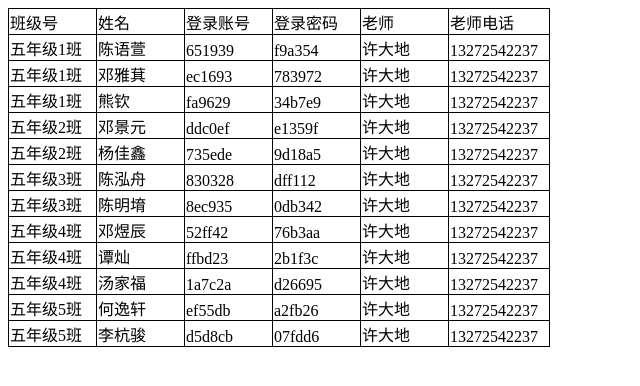
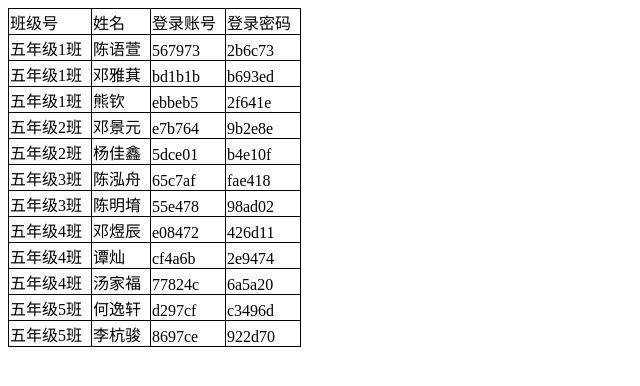
Before and after one commit to xudadi/bc, a plain HTML site: page zhanghao/2023year.html in a window 1280 px wide. Shown: the whole page, without its empty margins (0-640 px from the left). Drawn offline with Linux system fonts and the light colour scheme.

Commit message:
Update 2023year.html

```diff
--- a/zhanghao/2023year.html
+++ b/zhanghao/2023year.html
@@ -1,3 +1,4 @@
+
 <html xmlns:v="urn:schemas-microsoft-com:vml" xmlns:o="urn:schemas-microsoft-com:office:office" xmlns:x="urn:schemas-microsoft-com:office:excel" xmlns="http://www.w3.org/TR/REC-html40">
  <head>
   <meta http-equiv="Content-Type" content="text/html; charset=utf-8">
@@ -6,13 +7,13 @@
   <!--[if gte mso 9]>
    <xml>
     <o:DocumentProperties>
-     <o:Created>2023-10-16T13:24:10</o:Created>
+     <o:Created>2023-10-26T20:24:11</o:Created>
      <o:LastAuthor>许大大</o:LastAuthor>
-     <o:LastSaved>2023-10-16T13:25:18</o:LastSaved>
+     <o:LastSaved>2023-10-26T20:24:54</o:LastSaved>
     </o:DocumentProperties>
     <o:CustomDocumentProperties>
-     <o:ICV dt:dt="string">932D9E68FDF64D7C98085E46ACDEA6FF</o:ICV>
-     <o:KSOProductBuildVer dt:dt="string">2052-11.8.6.10973</o:KSOProductBuildVer>
+     <o:ICV dt:dt="string">A03CD3D3CD7744EB9D4C24C90990A2E4</o:ICV>
+     <o:KSOProductBuildVer dt:dt="string">2052-11.8.2.11978</o:KSOProductBuildVer>
     </o:CustomDocumentProperties>
    </xml>
   <![endif]-->
@@ -48,7 +49,7 @@ br
 	mso-generic-font-family:auto;
 	mso-font-charset:134;}
 .font2
-	{color:#9C6500;
+	{color:#000000;
 	font-size:11.0pt;
 	font-weight:400;
 	font-style:normal;
@@ -57,6 +58,24 @@ br
 	mso-generic-font-family:auto;
 	mso-font-charset:0;}
 .font3
+	{color:#3F3F76;
+	font-size:11.0pt;
+	font-weight:400;
+	font-style:normal;
+	text-decoration:none;
+	font-family:"宋体";
+	mso-generic-font-family:auto;
+	mso-font-charset:0;}
+.font4
+	{color:#9C0006;
+	font-size:11.0pt;
+	font-weight:400;
+	font-style:normal;
+	text-decoration:none;
+	font-family:"宋体";
+	mso-generic-font-family:auto;
+	mso-font-charset:0;}
+.font5
 	{color:#FFFFFF;
 	font-size:11.0pt;
 	font-weight:400;
@@ -65,97 +84,7 @@ br
 	font-family:"宋体";
 	mso-generic-font-family:auto;
 	mso-font-charset:0;}
-.font4
-	{color:#1F497D;
-	font-size:11.0pt;
-	font-weight:700;
-	font-style:normal;
-	text-decoration:none;
-	font-family:"宋体";
-	mso-generic-font-family:auto;
-	mso-font-charset:134;}
-.font5
-	{color:#000000;
-	font-size:11.0pt;
-	font-weight:400;
-	font-style:normal;
-	text-decoration:none;
-	font-family:"宋体";
-	mso-generic-font-family:auto;
-	mso-font-charset:0;}
 .font6
-	{color:#006100;
-	font-size:11.0pt;
-	font-weight:400;
-	font-style:normal;
-	text-decoration:none;
-	font-family:"宋体";
-	mso-generic-font-family:auto;
-	mso-font-charset:0;}
-.font7
-	{color:#000000;
-	font-size:11.0pt;
-	font-weight:700;
-	font-style:normal;
-	text-decoration:none;
-	font-family:"宋体";
-	mso-generic-font-family:auto;
-	mso-font-charset:0;}
-.font8
-	{color:#1F497D;
-	font-size:13.0pt;
-	font-weight:700;
-	font-style:normal;
-	text-decoration:none;
-	font-family:"宋体";
-	mso-generic-font-family:auto;
-	mso-font-charset:134;}
-.font9
-	{color:#3F3F3F;
-	font-size:11.0pt;
-	font-weight:700;
-	font-style:normal;
-	text-decoration:none;
-	font-family:"宋体";
-	mso-generic-font-family:auto;
-	mso-font-charset:0;}
-.font10
-	{color:#1F497D;
-	font-size:15.0pt;
-	font-weight:700;
-	font-style:normal;
-	text-decoration:none;
-	font-family:"宋体";
-	mso-generic-font-family:auto;
-	mso-font-charset:134;}
-.font11
-	{color:#3F3F76;
-	font-size:11.0pt;
-	font-weight:400;
-	font-style:normal;
-	text-decoration:none;
-	font-family:"宋体";
-	mso-generic-font-family:auto;
-	mso-font-charset:0;}
-.font12
-	{color:#FA7D00;
-	font-size:11.0pt;
-	font-weight:700;
-	font-style:normal;
-	text-decoration:none;
-	font-family:"宋体";
-	mso-generic-font-family:auto;
-	mso-font-charset:0;}
-.font13
-	{color:#9C0006;
-	font-size:11.0pt;
-	font-weight:400;
-	font-style:normal;
-	text-decoration:none;
-	font-family:"宋体";
-	mso-generic-font-family:auto;
-	mso-font-charset:0;}
-.font14
 	{color:#0000FF;
 	font-size:11.0pt;
 	font-weight:400;
@@ -165,7 +94,7 @@ br
 	font-family:"宋体";
 	mso-generic-font-family:auto;
 	mso-font-charset:0;}
-.font15
+.font7
 	{color:#800080;
 	font-size:11.0pt;
 	font-weight:400;
@@ -175,7 +104,34 @@ br
 	font-family:"宋体";
 	mso-generic-font-family:auto;
 	mso-font-charset:0;}
-.font16
+.font8
+	{color:#1F497D;
+	font-size:11.0pt;
+	font-weight:700;
+	font-style:normal;
+	text-decoration:none;
+	font-family:"宋体";
+	mso-generic-font-family:auto;
+	mso-font-charset:134;}
+.font9
+	{color:#FF0000;
+	font-size:11.0pt;
+	font-weight:400;
+	font-style:normal;
+	text-decoration:none;
+	font-family:"宋体";
+	mso-generic-font-family:auto;
+	mso-font-charset:0;}
+.font10
+	{color:#1F497D;
+	font-size:18.0pt;
+	font-weight:700;
+	font-style:normal;
+	text-decoration:none;
+	font-family:"宋体";
+	mso-generic-font-family:auto;
+	mso-font-charset:134;}
+.font11
 	{color:#7F7F7F;
 	font-size:11.0pt;
 	font-weight:400;
@@ -184,8 +140,53 @@ br
 	font-family:"宋体";
 	mso-generic-font-family:auto;
 	mso-font-charset:0;}
+.font12
+	{color:#1F497D;
+	font-size:15.0pt;
+	font-weight:700;
+	font-style:normal;
+	text-decoration:none;
+	font-family:"宋体";
+	mso-generic-font-family:auto;
+	mso-font-charset:134;}
+.font13
+	{color:#1F497D;
+	font-size:13.0pt;
+	font-weight:700;
+	font-style:normal;
+	text-decoration:none;
+	font-family:"宋体";
+	mso-generic-font-family:auto;
+	mso-font-charset:134;}
+.font14
+	{color:#3F3F3F;
+	font-size:11.0pt;
+	font-weight:700;
+	font-style:normal;
+	text-decoration:none;
+	font-family:"宋体";
+	mso-generic-font-family:auto;
+	mso-font-charset:0;}
+.font15
+	{color:#FA7D00;
+	font-size:11.0pt;
+	font-weight:700;
+	font-style:normal;
+	text-decoration:none;
+	font-family:"宋体";
+	mso-generic-font-family:auto;
+	mso-font-charset:0;}
+.font16
+	{color:#FFFFFF;
+	font-size:11.0pt;
+	font-weight:700;
+	font-style:normal;
+	text-decoration:none;
+	font-family:"宋体";
+	mso-generic-font-family:auto;
+	mso-font-charset:0;}
 .font17
-	{color:#FF0000;
+	{color:#FA7D00;
 	font-size:11.0pt;
 	font-weight:400;
 	font-style:normal;
@@ -194,16 +195,7 @@ br
 	mso-generic-font-family:auto;
 	mso-font-charset:0;}
 .font18
-	{color:#1F497D;
-	font-size:18.0pt;
-	font-weight:700;
-	font-style:normal;
-	text-decoration:none;
-	font-family:"宋体";
-	mso-generic-font-family:auto;
-	mso-font-charset:134;}
-.font19
-	{color:#FFFFFF;
+	{color:#000000;
 	font-size:11.0pt;
 	font-weight:700;
 	font-style:normal;
@@ -211,8 +203,17 @@ br
 	font-family:"宋体";
 	mso-generic-font-family:auto;
 	mso-font-charset:0;}
+.font19
+	{color:#006100;
+	font-size:11.0pt;
+	font-weight:400;
+	font-style:normal;
+	text-decoration:none;
+	font-family:"宋体";
+	mso-generic-font-family:auto;
+	mso-font-charset:0;}
 .font20
-	{color:#FA7D00;
+	{color:#9C6500;
 	font-size:11.0pt;
 	font-weight:400;
 	font-style:normal;
@@ -788,10 +789,6 @@ td
 	{mso-style-parent:style0;
 	mso-font-charset:134;
 	border:.5pt solid windowtext;}
-.xl66
-	{mso-style-parent:style0;
-	mso-font-charset:134;
-	border:.5pt solid windowtext;}
  -->  </style>
   <!--[if gte mso 9]>
    <xml>
@@ -801,14 +798,13 @@ td
        <x:Name>学生信息</x:Name>
        <x:WorksheetOptions>
         <x:DefaultRowHeight>285</x:DefaultRowHeight>
-        <x:StandardWidth>2816</x:StandardWidth>
         <x:Selected/>
         <x:Panes>
          <x:Pane>
           <x:Number>3</x:Number>
-          <x:ActiveCol>1</x:ActiveCol>
-          <x:ActiveRow>14</x:ActiveRow>
-          <x:RangeSelection>B15</x:RangeSelection>
+          <x:ActiveCol>0</x:ActiveCol>
+          <x:ActiveRow>0</x:ActiveRow>
+          <x:RangeSelection>A1:D13</x:RangeSelection>
          </x:Pane>
         </x:Panes>
         <x:ProtectContents>False</x:ProtectContents>
@@ -823,125 +819,100 @@ td
      </x:ExcelWorksheets>
      <x:ProtectStructure>False</x:ProtectStructure>
      <x:ProtectWindows>False</x:ProtectWindows>
-     <x:WindowHeight>17820</x:WindowHeight>
-     <x:WindowWidth>-13936</x:WindowWidth>
+     <x:WindowHeight>12420</x:WindowHeight>
+     <x:WindowWidth>28800</x:WindowWidth>
     </x:ExcelWorkbook>
    </xml>
   <![endif]-->
  </head>
  <body link="blue" vlink="purple">
-  <table width="541" border="0" cellpadding="0" cellspacing="0" style='width:405.75pt;border-collapse:collapse;table-layout:fixed;'>
-   <col width="88" span="5" style='mso-width-source:userset;mso-width-alt:2816;'/>
-   <col width="101" style='mso-width-source:userset;mso-width-alt:3232;'/>
+  <table width="292" border="0" cellpadding="0" cellspacing="0" style='width:219.00pt;border-collapse:collapse;table-layout:fixed;'>
+   <col width="83" style='mso-width-source:userset;mso-width-alt:2656;'/>
+   <col width="59" style='mso-width-source:userset;mso-width-alt:1888;'/>
+   <col width="75" span="2" style='mso-width-source:userset;mso-width-alt:2400;'/>
    <tr height="19" style='height:14.25pt;'>
-    <td class="xl65" height="19" width="88" style='height:14.25pt;width:66.00pt;' x:str>班级号</td>
-    <td class="xl65" width="88" style='width:66.00pt;' x:str>姓名</td>
-    <td class="xl65" width="88" style='width:66.00pt;' x:str>登录账号</td>
-    <td class="xl65" width="88" style='width:66.00pt;' x:str>登录密码</td>
-    <td class="xl65" width="88" style='width:66.00pt;' x:str>老师</td>
-    <td class="xl65" width="101" style='width:75.75pt;' x:str>老师电话</td>
+    <td class="xl65" height="19" width="83" style='height:14.25pt;width:62.25pt;' x:str>班级号</td>
+    <td class="xl65" width="59" style='width:44.25pt;' x:str>姓名</td>
+    <td class="xl65" width="75" style='width:56.25pt;' x:str>登录账号</td>
+    <td class="xl65" width="75" style='width:56.25pt;' x:str>登录密码</td>
    </tr>
    <tr height="19" style='height:14.25pt;'>
-    <td class="xl66" height="19" style='height:14.25pt;' x:str>五年级1班</td>
-    <td class="xl66" x:str>陈语萱</td>
-    <td class="xl66" x:str>651939</td>
-    <td class="xl66" x:str>f9a354</td>
-    <td class="xl66" x:str>许大地</td>
-    <td class="xl66" x:str>13272542237</td>
+    <td class="xl65" height="19" style='height:14.25pt;' x:str>五年级1班</td>
+    <td class="xl65" x:str>陈语萱</td>
+    <td class="xl65" x:str>567973</td>
+    <td class="xl65" x:str>2b6c73</td>
    </tr>
    <tr height="19" style='height:14.25pt;'>
-    <td class="xl66" height="19" style='height:14.25pt;' x:str>五年级1班</td>
-    <td class="xl66" x:str>邓雅萁</td>
-    <td class="xl66" x:str>ec1693</td>
-    <td class="xl66" x:str>783972</td>
-    <td class="xl66" x:str>许大地</td>
-    <td class="xl66" x:str>13272542237</td>
+    <td class="xl65" height="19" style='height:14.25pt;' x:str>五年级1班</td>
+    <td class="xl65" x:str>邓雅萁</td>
+    <td class="xl65" x:str>bd1b1b</td>
+    <td class="xl65" x:str>b693ed</td>
    </tr>
    <tr height="19" style='height:14.25pt;'>
-    <td class="xl66" height="19" style='height:14.25pt;' x:str>五年级1班</td>
-    <td class="xl66" x:str>熊钦</td>
-    <td class="xl66" x:str>fa9629</td>
-    <td class="xl66" x:str>34b7e9</td>
-    <td class="xl66" x:str>许大地</td>
-    <td class="xl66" x:str>13272542237</td>
+    <td class="xl65" height="19" style='height:14.25pt;' x:str>五年级1班</td>
+    <td class="xl65" x:str>熊钦</td>
+    <td class="xl65" x:str>ebbeb5</td>
+    <td class="xl65" x:str>2f641e</td>
    </tr>
    <tr height="19" style='height:14.25pt;'>
-    <td class="xl66" height="19" style='height:14.25pt;' x:str>五年级2班</td>
-    <td class="xl66" x:str>邓景元</td>
-    <td class="xl66" x:str>ddc0ef</td>
-    <td class="xl66" x:str>e1359f</td>
-    <td class="xl66" x:str>许大地</td>
-    <td class="xl66" x:str>13272542237</td>
+    <td class="xl65" height="19" style='height:14.25pt;' x:str>五年级2班</td>
+    <td class="xl65" x:str>邓景元</td>
+    <td class="xl65" x:str>e7b764</td>
+    <td class="xl65" x:str>9b2e8e</td>
    </tr>
    <tr height="19" style='height:14.25pt;'>
-    <td class="xl66" height="19" style='height:14.25pt;' x:str>五年级2班</td>
-    <td class="xl66" x:str>杨佳鑫</td>
-    <td class="xl66" x:str>735ede</td>
-    <td class="xl66" x:str>9d18a5</td>
-    <td class="xl66" x:str>许大地</td>
-    <td class="xl66" x:str>13272542237</td>
+    <td class="xl65" height="19" style='height:14.25pt;' x:str>五年级2班</td>
+    <td class="xl65" x:str>杨佳鑫</td>
+    <td class="xl65" x:str>5dce01</td>
+    <td class="xl65" x:str>b4e10f</td>
    </tr>
    <tr height="19" style='height:14.25pt;'>
-    <td class="xl66" height="19" style='height:14.25pt;' x:str>五年级3班</td>
-    <td class="xl66" x:str>陈泓舟</td>
-    <td class="xl66" x:str>830328</td>
-    <td class="xl66" x:str>dff112</td>
-    <td class="xl66" x:str>许大地</td>
-    <td class="xl66" x:str>13272542237</td>
+    <td class="xl65" height="19" style='height:14.25pt;' x:str>五年级3班</td>
+    <td class="xl65" x:str>陈泓舟</td>
+    <td class="xl65" x:str>65c7af</td>
+    <td class="xl65" x:str>fae418</td>
    </tr>
    <tr height="19" style='height:14.25pt;'>
-    <td class="xl66" height="19" style='height:14.25pt;' x:str>五年级3班</td>
-    <td class="xl66" x:str>陈明堉</td>
-    <td class="xl66" x:str>8ec935</td>
-    <td class="xl66" x:str>0db342</td>
-    <td class="xl66" x:str>许大地</td>
-    <td class="xl66" x:str>13272542237</td>
+    <td class="xl65" height="19" style='height:14.25pt;' x:str>五年级3班</td>
+    <td class="xl65" x:str>陈明堉</td>
+    <td class="xl65" x:str>55e478</td>
+    <td class="xl65" x:str>98ad02</td>
    </tr>
    <tr height="19" style='height:14.25pt;'>
-    <td class="xl66" height="19" style='height:14.25pt;' x:str>五年级4班</td>
-    <td class="xl66" x:str>邓煜辰</td>
-    <td class="xl66" x:str>52ff42</td>
-    <td class="xl66" x:str>76b3aa</td>
-    <td class="xl66" x:str>许大地</td>
-    <td class="xl66" x:str>13272542237</td>
+    <td class="xl65" height="19" style='height:14.25pt;' x:str>五年级4班</td>
+    <td class="xl65" x:str>邓煜辰</td>
+    <td class="xl65" x:str>e08472</td>
+    <td class="xl65" x:str>426d11</td>
    </tr>
    <tr height="19" style='height:14.25pt;'>
-    <td class="xl66" height="19" style='height:14.25pt;' x:str>五年级4班</td>
-    <td class="xl66" x:str>谭灿</td>
-    <td class="xl66" x:str>ffbd23</td>
-    <td class="xl66" x:str>2b1f3c</td>
-    <td class="xl66" x:str>许大地</td>
-    <td class="xl66" x:str>13272542237</td>
+    <td class="xl65" height="19" style='height:14.25pt;' x:str>五年级4班</td>
+    <td class="xl65" x:str>谭灿</td>
+    <td class="xl65" x:str>cf4a6b</td>
+    <td class="xl65" x:str>2e9474</td>
    </tr>
    <tr height="19" style='height:14.25pt;'>
-    <td class="xl66" height="19" style='height:14.25pt;' x:str>五年级4班</td>
-    <td class="xl66" x:str>汤家福</td>
-    <td class="xl66" x:str>1a7c2a</td>
-    <td class="xl66" x:str>d26695</td>
-    <td class="xl66" x:str>许大地</td>
-    <td class="xl66" x:str>13272542237</td>
+    <td class="xl65" height="19" style='height:14.25pt;' x:str>五年级4班</td>
+    <td class="xl65" x:str>汤家福</td>
+    <td class="xl65" x:str>77824c</td>
+    <td class="xl65" x:str>6a5a20</td>
    </tr>
    <tr height="19" style='height:14.25pt;'>
-    <td class="xl66" height="19" style='height:14.25pt;' x:str>五年级5班</td>
-    <td class="xl66" x:str>何逸轩</td>
-    <td class="xl66" x:str>ef55db</td>
-    <td class="xl66" x:str>a2fb26</td>
-    <td class="xl66" x:str>许大地</td>
-    <td class="xl66" x:str>13272542237</td>
+    <td class="xl65" height="19" style='height:14.25pt;' x:str>五年级5班</td>
+    <td class="xl65" x:str>何逸轩</td>
+    <td class="xl65" x:str>d297cf</td>
+    <td class="xl65" x:str>c3496d</td>
    </tr>
    <tr height="19" style='height:14.25pt;'>
-    <td class="xl66" height="19" style='height:14.25pt;' x:str>五年级5班</td>
-    <td class="xl66" x:str>李杭骏</td>
-    <td class="xl66" x:str>d5d8cb</td>
-    <td class="xl66" x:str>07fdd6</td>
-    <td class="xl66" x:str>许大地</td>
-    <td class="xl66" x:str>13272542237</td>
+    <td class="xl65" height="19" style='height:14.25pt;' x:str>五年级5班</td>
+    <td class="xl65" x:str>李杭骏</td>
+    <td class="xl65" x:str>8697ce</td>
+    <td class="xl65" x:str>922d70</td>
    </tr>
    <![if supportMisalignedColumns]>
     <tr width="0" style='display:none;'>
-     <td width="88" style='width:66;'></td>
-     <td width="101" style='width:76;'></td>
-     <td width="88" style='width:66;'></td>
+     <td width="83" style='width:62;'></td>
+     <td width="59" style='width:44;'></td>
+     <td width="75" style='width:56;'></td>
     </tr>
    <![endif]>
   </table>
```
